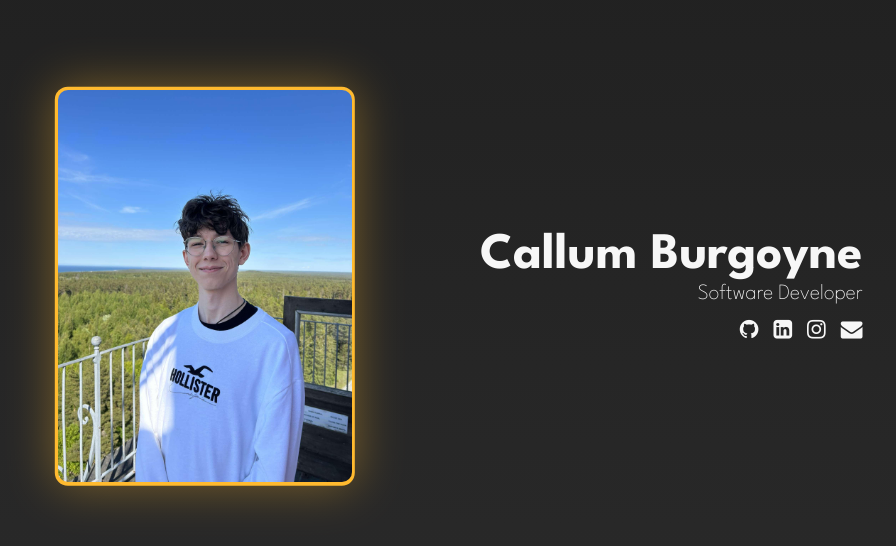
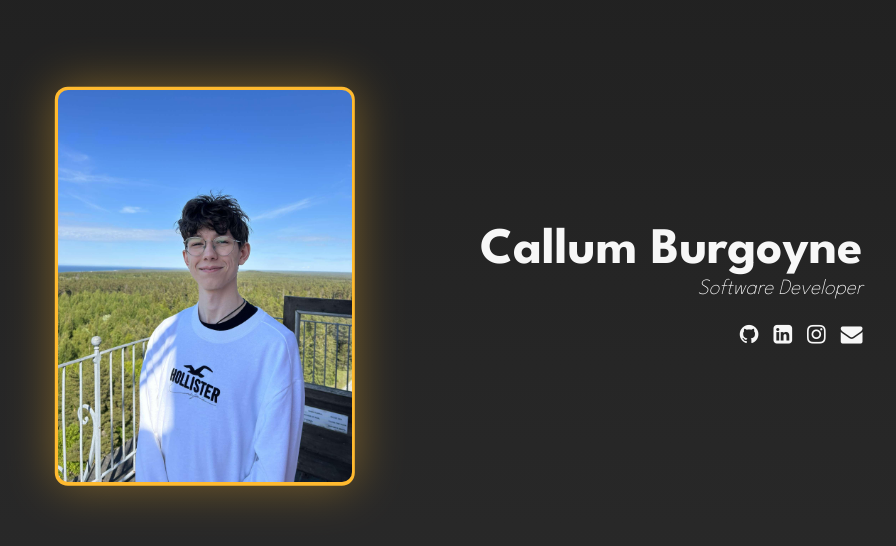
Before and after one commit to CallumB04/old-portfolio, a plain HTML site: page index.html in a window 1280 px wide. Shown: the part 114-660 px from the top of the page, without its empty margins (180-1076 px from the left). Drawn offline with Linux system fonts and the light colour scheme.

Commit message:
Small style changes to home page

```diff
--- a/styles.css
+++ b/styles.css
@@ -107,10 +107,11 @@ body {
     text-align: right;
     font-size: max(1.7vw, 1rem);
     padding-top: 5px;
+    font-style: italic;
 }
 
 .home-section-socials-div {
-    padding-top: 15px;
+    padding-top: 25px;
     display: flex;
     justify-content: right;
     column-gap: 15px;
```
